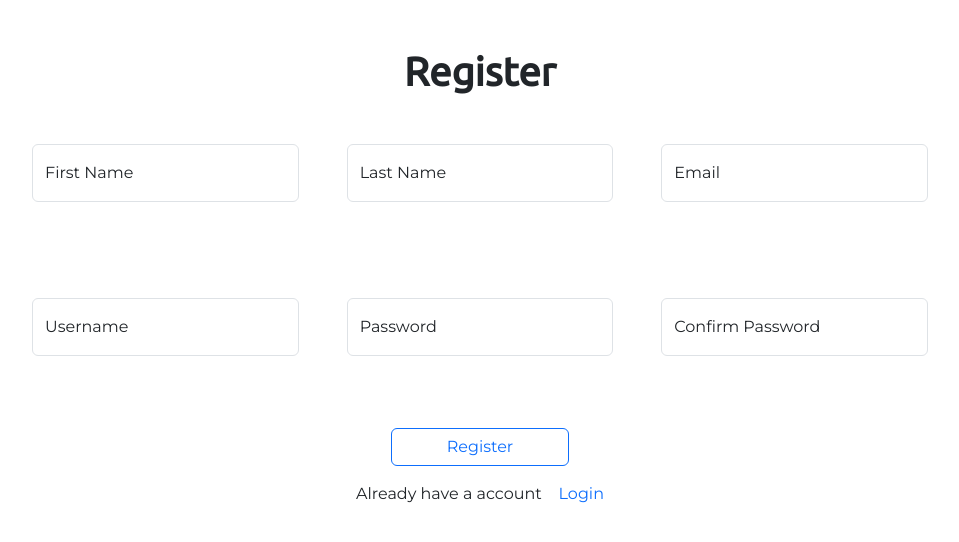
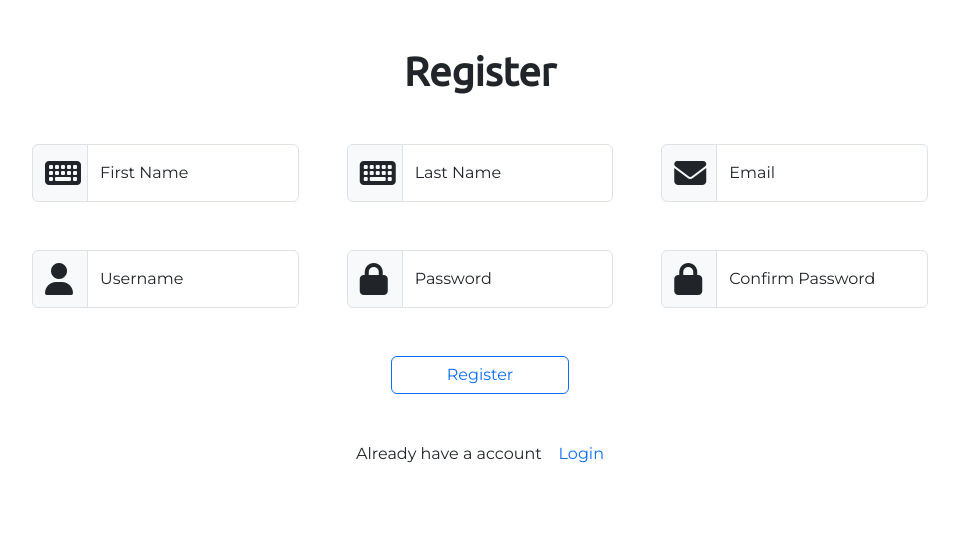
Before and after one commit to Abhishek9597/gamingchatroom, a Django app: page /register/ in a window 1280 px wide. Shown: the top 542 px of the page, without its empty margins (160-1119 px from the left). Run offline with Django 4.2, Linux system fonts and the light colour scheme; some libraries are stand-ins or nearby versions.

Commit message:
add icons to input fields

```diff
--- a/static/css/main.css
+++ b/static/css/main.css
@@ -20,7 +20,9 @@ a:hover {
     font-weight: bold;
 }
 
-
+.input-group-text {
+    width: 3.5rem;
+}
 
 
 /* ID */
--- a/templates/register.html
+++ b/templates/register.html
@@ -17,62 +17,86 @@
     <link rel="preconnect" href="https://fonts.googleapis.com">
     <link rel="preconnect" href="https://fonts.gstatic.com" crossorigin>
     <link href="https://fonts.googleapis.com/css2?family=Montserrat:wght@400;900&family=Ubuntu&display=swap" rel="stylesheet">
+
+    <!-- Font Awesome Script -->
+    <script src="https://kit.fontawesome.com/c5df6e86e3.js" crossorigin="anonymous"></script>
+
 </head>
 <body id="register-body">
 
     <form action="" method="post">
         <h1 class="auth-heading my-5">Register</h1>
 
-        <div class="row g-5">
+        <div class="row g-5 mb-5">
             <div class="col-md">
+              <div class="input-group">
+                <span class="input-group-text"><i class="fa-solid fa-keyboard fa-2xl"></i></span>
                 <div class="form-floating">
                   <input type="text" class="form-control" id="floatingInputGrid" placeholder="Name" required>
                   <label for="floatingInputGrid">First Name</label>
                 </div>
               </div>
+            </div>
 
             <div class="col-md">
+              <div class="input-group">
+                <span class="input-group-text"><i class="fa-solid fa-keyboard fa-2xl"></i></span>
                 <div class="form-floating">
                   <input type="text" class="form-control" id="floatingInputGrid" placeholder="Name" required>
                   <label for="floatingInputGrid">Last Name</label>
                 </div>
               </div>
+            </div>
 
             <div class="col-md">
+              <div class="input-group">
+                <span class="input-group-text"><i class="fa-solid fa-envelope fa-2xl"></i></span>
                 <div class="form-floating">
                   <input type="email" class="form-control" id="floatingInputGrid" placeholder="Name@email.com" required>
                   <label for="floatingInputGrid">Email</label>
                 </div>
               </div>
+            </div>
 
         </div>
 
-        <div class="row g-5 my-5">
+        <div class="row g-5">
             <div class="col-md">
+              <div class="input-group">
+                <span class="input-group-text"><i class="fa-solid fa-user fa-2xl"></i></span>
                 <div class="form-floating">
                   <input type="text" class="form-control" id="floatingInputGrid" placeholder="Username" required>
                   <label for="floatingInputGrid">Username</label>
                 </div>
               </div>
+            </div>
 
             <div class="col-md">
+              <div class="input-group">
+                <span class="input-group-text"><i class="fa-solid fa-lock fa-2xl"></i></span>
                 <div class="form-floating">
                   <input type="password" class="form-control" id="floatingPassword" placeholder="Password" required>
                   <label for="floatingPassword">Password</label>
                 </div>
               </div>
+            </div>
 
             <div class="col-md">
+                <div class="input-group">
+                <span class="input-group-text"><i class="fa-solid fa-lock fa-2xl"></i></span>
                 <div class="form-floating">
                   <input type="password" class="form-control" id="floatingPassword" placeholder="Password" required>
                   <label for="floatingPassword">Confirm Password</label>
                 </div>
               </div>
             </div>
+        </div>
         <br>
+        <div class="container mt-4">
           <button id="auth-btn" class="btn btn-outline-primary " type="submit">Register</button>
+        </div>
 
-        <div class="container my-3">
+        <div class="container my-5">
             <p>Already have a account &nbsp;&nbsp;
             <a class="link-primary" href="{% url 'login' %}">Login</a></p>
         </div>
```
Also changed, not shown: templates/login.html (+13 -5 lines). Lines whose indentation alone changed are shown as unchanged.
